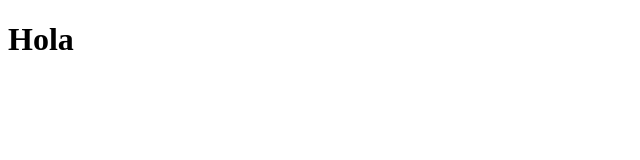
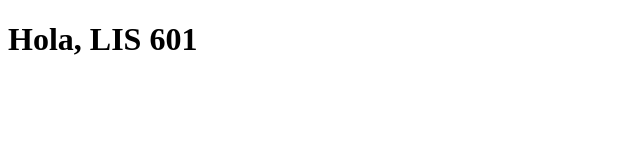
Before and after one commit to EmilioJasso19/practicas-git, a plain HTML site: page index.html in a window 1280 px wide. Shown: the whole page, without its empty margins (0-640 px from the left). Drawn offline with Linux system fonts and the light colour scheme.

Commit message:
Second commit

```diff
--- a/index.html
+++ b/index.html
@@ -6,6 +6,6 @@
     <title>Practica Git 01</title>
 </head>
 <body>
-    <h1>Hola</h1>
+    <h1>Hola, LIS 601</h1>
 </body>
 </html>
```
